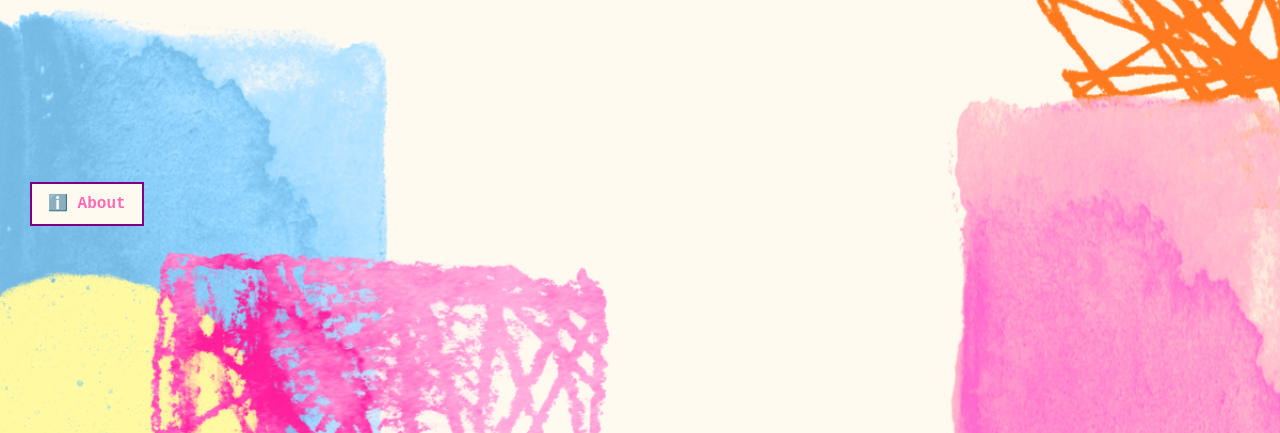
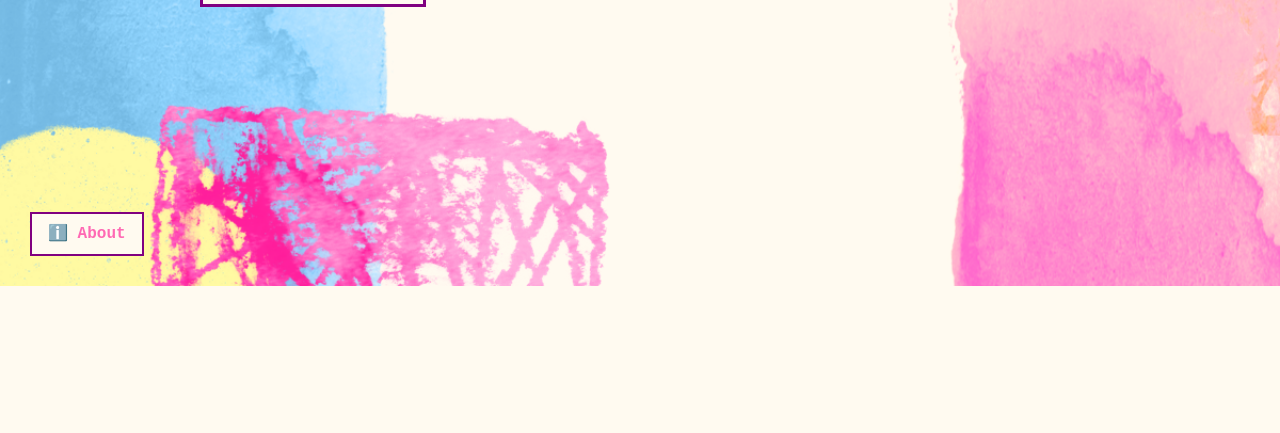
Before and after one commit to queen-raae/urlbox-towel, an Astro site: page / in a window 1280 px wide. Shown: the part 514-947 px from the top of the page. After the commit the page ends 800 px from the top, so only its background shows below. Built offline with nearby package versions, Linux system fonts and the light colour scheme; Astro itself is replaced by a stand-in of ours.

Commit message:
fix: small spacing issues

```diff
--- a/src/layouts/Layout.astro
+++ b/src/layouts/Layout.astro
@@ -69,14 +69,6 @@
     margin-bottom: 0.75em;
   }
 
-  nav {
-    position: fixed;
-    bottom: var(--space-s);
-    left: var(--space-s);
-    display: flex;
-    gap: var(--space-3xs);
-  }
-
   main {
     max-inline-size: var(--default-width);
     margin: 0 auto;
@@ -102,4 +94,16 @@
     background-size: 100vw auto;
     min-height: 100vh;
   }
+
+  body {
+    padding: var(--space-s);
+  }
+
+  nav {
+    position: fixed;
+    bottom: var(--space-s);
+    left: var(--space-s);
+    display: flex;
+    gap: var(--space-3xs);
+  }
 </style>
--- a/src/styles/blocks.css
+++ b/src/styles/blocks.css
@@ -14,7 +14,6 @@
     padding: 0.5em 1em;
     border: solid 0.15em purple;
     display: inline-block;
-    margin: var(--space-s) 0;
     transition: all 0.3s ease-in-out;
   }
 
@@ -38,6 +37,7 @@
   }
 
   menu {
+    margin: var(--space-m) 0;
     font-size: var(--step-0);
   }
 }
```
